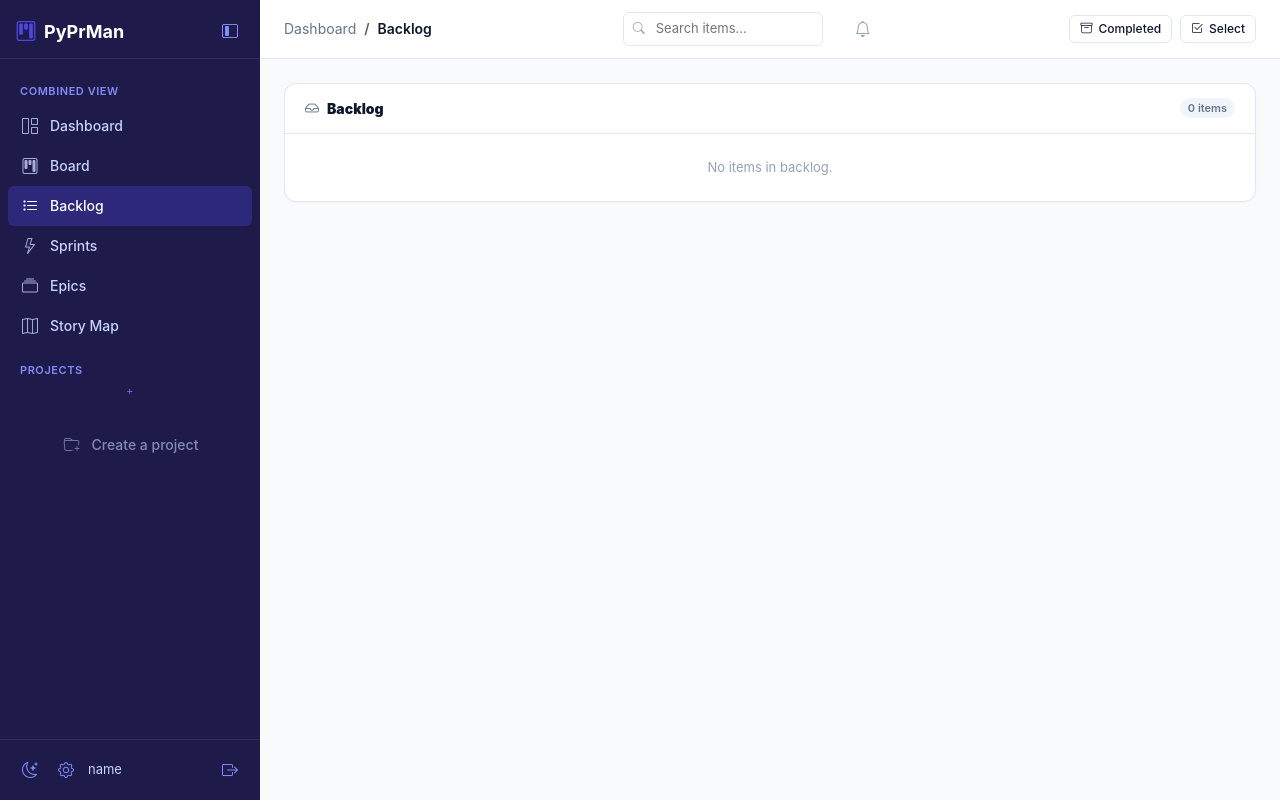
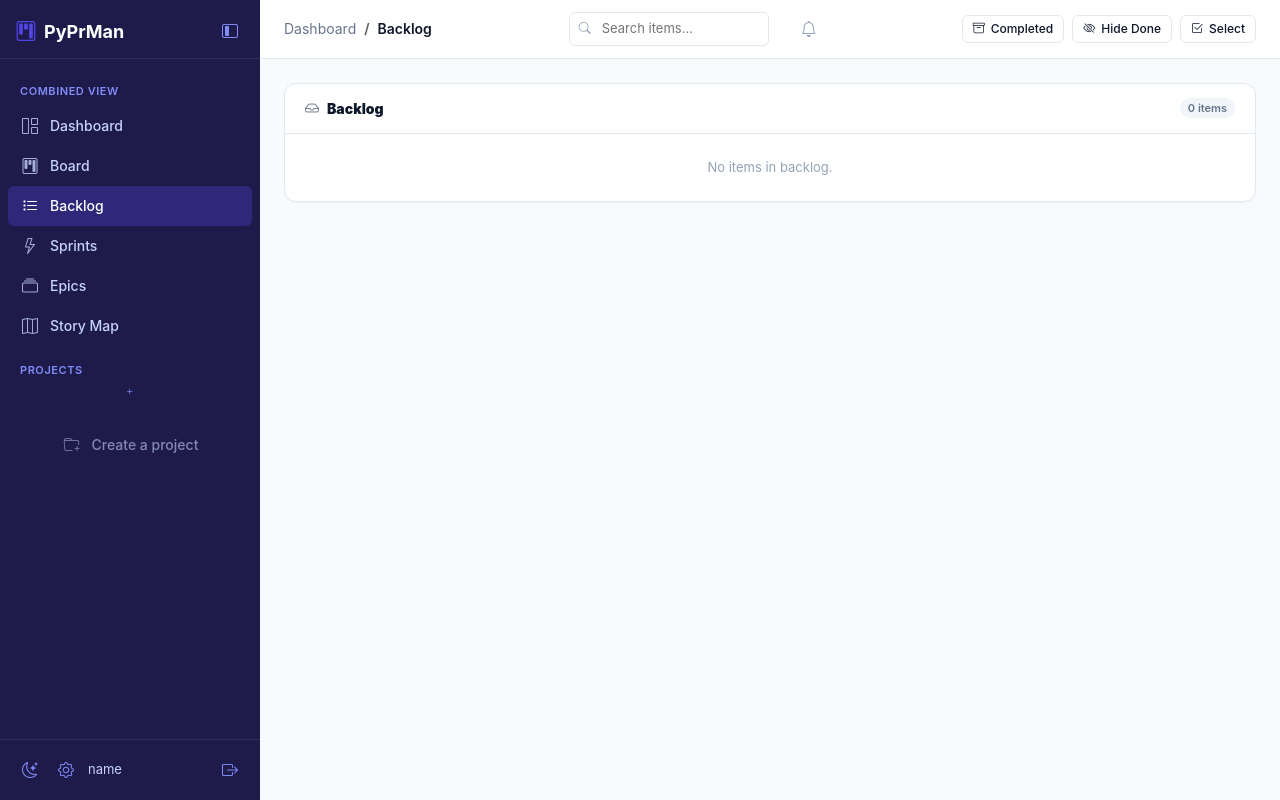
Before and after one commit to mehonal/PyPrMan, a Flask app: page /backlog in a window 1280 px wide. Run offline with Flask 3, Linux system fonts and the light colour scheme; the visitor is signed in with stand-in values (Sample User, id 1); data comes from the database, SQL or seed files in the repository; data that the repository does not hold is empty; some libraries are stand-ins or nearby versions.

Commit message:
Backlog and board status and sorting improvements

```diff
--- a/app/blueprints/backlog.py
+++ b/app/blueprints/backlog.py
@@ -7,10 +7,23 @@ from app.models.epic import Epic
 from app.models.label import Label
 from app.models.project import Project, ProjectMembership
 from app.models.sprint import Sprint, SprintProject
+from app.models.status import Status
 from app.models.work_item import WorkItem
 from app.blueprints.helpers import user_project_ids as user_project_ids, sprint_sp_stats
+from datetime import date as _date
 
 backlog_bp = Blueprint("backlog", __name__)
+
+_PRIORITY_RANK = {"critical": 0, "high": 1, "medium": 2, "low": 3, "none": 4}
+
+
+def _unified_sort_key(item):
+    return (
+        _PRIORITY_RANK.get(item.priority, 4),
+        item.due_date or _date.max,
+        item.project.key if item.project else "",
+        item.position or 0,
+    )
 
 
 @backlog_bp.route("/projects/<key>/backlog")
@@ -24,6 +37,7 @@ def project_backlog(key):
         abort(403)
 
     show_completed = request.args.get("show_completed", "0") == "1"
+    hide_done = request.args.get("hide_done", "0") == "1"
 
     sprints_query = (
         Sprint.query.join(SprintProject)
@@ -44,6 +58,11 @@ def project_backlog(key):
     filter_label_id = request.args.get("label_id", type=int)
     if filter_label_id:
         query = query.filter(WorkItem.labels.any(Label.id == filter_label_id))
+
+    if hide_done:
+        query = query.filter(
+            WorkItem.status.has(Status.category.notin_(["done", "cancelled"]))
+        )
 
     items = (
         query.options(
@@ -85,6 +104,7 @@ def project_backlog(key):
         labels=labels,
         filter_label_id=filter_label_id,
         show_completed=show_completed,
+        hide_done=hide_done,
         today=date.today(),
     )
 
@@ -102,6 +122,7 @@ def aggregated_backlog():
         filtered_ids = project_ids
 
     show_completed = request.args.get("show_completed", "0") == "1"
+    hide_done = request.args.get("hide_done", "0") == "1"
 
     sprints_query = (
         Sprint.query.join(SprintProject)
@@ -126,6 +147,11 @@ def aggregated_backlog():
     if filter_label_id:
         query = query.filter(WorkItem.labels.any(Label.id == filter_label_id))
 
+    if hide_done:
+        query = query.filter(
+            WorkItem.status.has(Status.category.notin_(["done", "cancelled"]))
+        )
+
     items = (
         query.options(
             db.joinedload(WorkItem.status),
@@ -134,9 +160,9 @@ def aggregated_backlog():
             db.joinedload(WorkItem.assignee),
             db.joinedload(WorkItem.project),
         )
-        .order_by(WorkItem.position)
         .all()
     )
+    items.sort(key=_unified_sort_key)
 
     sprint_ids = {s.id for s in sprints}
     sprint_items = {}
@@ -176,6 +202,7 @@ def aggregated_backlog():
         labels=labels,
         filter_label_id=filter_label_id,
         show_completed=show_completed,
+        hide_done=hide_done,
         today=date.today(),
     )
 
--- a/app/blueprints/board.py
+++ b/app/blueprints/board.py
@@ -14,6 +14,12 @@ from app.models.work_item import WorkItem
 from app.blueprints.helpers import user_project_ids as user_project_ids, sprint_sp_stats
 
 board_bp = Blueprint("board", __name__)
+
+_PRIORITY_RANK = {"critical": 0, "high": 1, "medium": 2, "low": 3, "none": 4}
+
+
+def _board_sort_key(item):
+    return (_PRIORITY_RANK.get(item.priority, 4), item.position or 0, item.id)
 
 
 def _comment_counts(item_ids):
@@ -68,7 +74,8 @@ def project_board(key):
     items = query.options(
         db.joinedload(WorkItem.parent),
         db.joinedload(WorkItem.labels),
-    ).order_by(WorkItem.position).all()
+    ).all()
+    items.sort(key=_board_sort_key)
 
     columns = {}
     for s in statuses:
@@ -154,21 +161,23 @@ def aggregated_board():
     items = query.options(
         db.joinedload(WorkItem.parent),
         db.joinedload(WorkItem.labels),
-    ).order_by(WorkItem.position).all()
+    ).all()
+    items.sort(key=_board_sort_key)
 
     category_order = ["todo", "in_progress", "done", "cancelled"]
-    seen_categories = {}
     columns = {}
     for s in all_statuses:
         cat = s.category
-        if cat not in seen_categories:
-            seen_categories[cat] = s
+        if cat not in columns:
             columns[cat] = {
                 "status": s,
                 "label": s.name,
                 "work_items": [],
             }
-        columns[cat]["work_items"].extend([i for i in items if i.status.category == cat and i.status_id == s.id])
+    for i in items:
+        cat = i.status.category
+        if cat in columns:
+            columns[cat]["work_items"].append(i)
 
     sorted_columns = {k: columns[k] for k in category_order if k in columns}
 
--- a/app/static/css/app.css
+++ b/app/static/css/app.css
@@ -703,6 +703,26 @@ a:hover {
     height: 10px;
 }
 
+.pp-status-pill {
+    display: inline-flex;
+    align-items: center;
+    font-size: 0.6875rem;
+    font-weight: 600;
+    line-height: 1;
+    padding: 3px 8px;
+    border-radius: 999px;
+    border: 1px solid transparent;
+    max-width: 140px;
+    overflow: hidden;
+    text-overflow: ellipsis;
+    white-space: nowrap;
+    filter: saturate(1.1);
+}
+
+[data-bs-theme="dark"] .pp-status-pill {
+    filter: saturate(1.1) brightness(1.35);
+}
+
 /* ============================================
    Kanban Board
    ============================================ */
--- a/app/templates/backlog/list.html
+++ b/app/templates/backlog/list.html
@@ -12,13 +12,17 @@
 </ol>
 {% endblock %}
 {% block actions %}
-<button class="pp-btn {% if show_completed %}pp-btn-primary{% else %}pp-btn-secondary{% endif %} pp-btn-sm" onclick="location.href='?show_completed={{ '0' if show_completed else '1' }}{% if is_aggregated and filter_project_id %}&amp;project_id={{ filter_project_id }}{% endif %}{% if filter_epic_id %}&amp;epic_id={{ filter_epic_id }}{% endif %}'" title="{% if show_completed %}Hiding completed sprints{% else %}Showing completed sprints{% endif %}">
+{% set keep_params %}{% if is_aggregated and filter_project_id %}&amp;project_id={{ filter_project_id }}{% endif %}{% if filter_epic_id %}&amp;epic_id={{ filter_epic_id }}{% endif %}{% if filter_label_id %}&amp;label_id={{ filter_label_id }}{% endif %}{% endset %}
+<button class="pp-btn {% if show_completed %}pp-btn-primary{% else %}pp-btn-secondary{% endif %} pp-btn-sm" onclick="location.href='?show_completed={{ '0' if show_completed else '1' }}&amp;hide_done={{ '1' if hide_done else '0' }}{{ keep_params }}'" title="{% if show_completed %}Hiding completed sprints{% else %}Showing completed sprints{% endif %}">
     <i class="bi bi-archive"></i><span class="d-none d-sm-inline"> Completed</span>
+</button>
+<button class="pp-btn {% if hide_done %}pp-btn-primary{% else %}pp-btn-secondary{% endif %} pp-btn-sm" onclick="location.href='?hide_done={{ '0' if hide_done else '1' }}&amp;show_completed={{ '1' if show_completed else '0' }}{{ keep_params }}'" title="{% if hide_done %}Hiding done/cancelled items{% else %}Showing all items{% endif %}">
+    <i class="bi bi-eye-slash"></i><span class="d-none d-sm-inline"> Hide Done</span>
 </button>
 {% if is_aggregated and projects %}
 <div class="pp-filter-wrap">
     <i class="bi bi-folder pp-filter-icon{% if filter_project_id %} active{% endif %}" title="Filter by project"></i>
-    <select class="pp-select pp-filter-select" onchange="location.href='?project_id='+this.value+'{% if filter_epic_id %}&amp;epic_id={{ filter_epic_id }}{% endif %}&amp;show_completed={{ '1' if show_completed else '0' }}'">
+    <select class="pp-select pp-filter-select" onchange="location.href='?project_id='+this.value+'{% if filter_epic_id %}&amp;epic_id={{ filter_epic_id }}{% endif %}&amp;show_completed={{ '1' if show_completed else '0' }}&amp;hide_done={{ '1' if hide_done else '0' }}'">
         <option value="">All Projects</option>
         {% for p in projects %}
         <option value="{{ p.id }}" {% if filter_project_id == p.id %}selected{% endif %}>{{ p.key }} - {{ p.name }}</option>
@@ -29,7 +33,7 @@
 {% if epics %}
 <div class="pp-filter-wrap">
     <i class="bi bi-collection pp-filter-icon{% if filter_epic_id %} active{% endif %}" title="Filter by epic"></i>
-    <select class="pp-select pp-filter-select" onchange="location.href='?epic_id='+this.value+'{% if is_aggregated and filter_project_id %}&amp;project_id={{ filter_project_id }}{% endif %}&amp;show_completed={{ '1' if show_completed else '0' }}'">
+    <select class="pp-select pp-filter-select" onchange="location.href='?epic_id='+this.value+'{% if is_aggregated and filter_project_id %}&amp;project_id={{ filter_project_id }}{% endif %}&amp;show_completed={{ '1' if show_completed else '0' }}&amp;hide_done={{ '1' if hide_done else '0' }}'">
         <option value="">All Epics</option>
         {% for epic in epics %}
         <option value="{{ epic.id }}" {% if filter_epic_id == epic.id %}selected{% endif %}>{{ epic.name }}</option>
@@ -40,7 +44,7 @@
 {% if labels %}
 <div class="pp-filter-wrap">
     <i class="bi bi-tag pp-filter-icon{% if filter_label_id %} active{% endif %}" title="Filter by label"></i>
-    <select class="pp-select pp-filter-select" onchange="location.href='?label_id='+this.value+'{% if filter_epic_id %}&amp;epic_id={{ filter_epic_id }}{% endif %}{% if is_aggregated and filter_project_id %}&amp;project_id={{ filter_project_id }}{% endif %}&amp;show_completed={{ '1' if show_completed else '0' }}'">
+    <select class="pp-select pp-filter-select" onchange="location.href='?label_id='+this.value+'{% if filter_epic_id %}&amp;epic_id={{ filter_epic_id }}{% endif %}{% if is_aggregated and filter_project_id %}&amp;project_id={{ filter_project_id }}{% endif %}&amp;show_completed={{ '1' if show_completed else '0' }}&amp;hide_done={{ '1' if hide_done else '0' }}'">
         <option value="">All Labels</option>
         {% for label in labels %}
         <option value="{{ label.id }}" {% if filter_label_id == label.id %}selected{% endif %}>{{ label.name }}</option>
@@ -95,7 +99,7 @@
                 <i class="{{ item.item_type.icon }}" style="color:{{ item.item_type.color }}; font-size:0.875rem;" aria-hidden="true"></i>
                 <span class="item-title">{{ item.title }}</span>
                 <span class="item-meta">
-                    <span class="pp-status-dot" style="background:{{ item.status.color }}" title="{{ item.status.name }}"></span>
+                    <span class="pp-status-pill" style="background:{{ item.status.color }}22; border-color:{{ item.status.color }}66; color:{{ item.status.color }};" title="{{ item.status.name }}">{{ item.status.name }}</span>
                     <span class="pp-priority-badge pp-priority-{{ item.priority }}" title="{{ item.priority }}" data-quick-priority data-item-id="{{ item.id }}" data-current="{{ item.priority }}">
                         <i class="{{ item.priority_icon }}"></i>
                     </span>
@@ -133,7 +137,7 @@
                 <i class="{{ item.item_type.icon }}" style="color:{{ item.item_type.color }}; font-size:0.875rem;" aria-hidden="true"></i>
                 <span class="item-title">{{ item.title }}</span>
                 <span class="item-meta">
-                    <span class="pp-status-dot" style="background:{{ item.status.color }}" title="{{ item.status.name }}"></span>
+                    <span class="pp-status-pill" style="background:{{ item.status.color }}22; border-color:{{ item.status.color }}66; color:{{ item.status.color }};" title="{{ item.status.name }}">{{ item.status.name }}</span>
                     <span class="pp-priority-badge pp-priority-{{ item.priority }}" title="{{ item.priority }}" data-quick-priority data-item-id="{{ item.id }}" data-current="{{ item.priority }}">
                         <i class="{{ item.priority_icon }}"></i>
                     </span>
```
